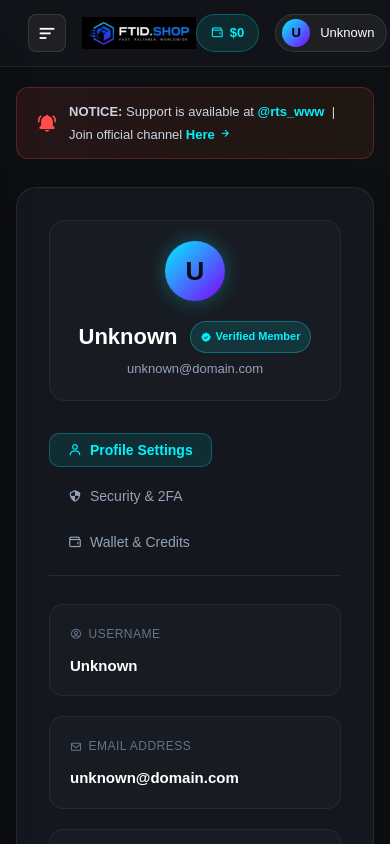
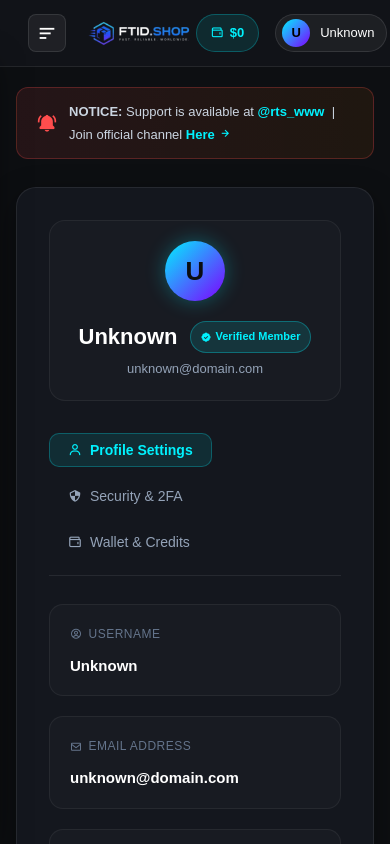
Before and after one commit to ogsuryansh/ftidshop, a React (Vite) app in the folder frontend/: page /dashboard in a window 390 px wide. Shown: the top 844 px of the page. Built offline with nearby package versions, Linux system fonts and the light colour scheme; no server answers.

Commit message:
UI Polish: Remove black background from brand logo PNG and apply screen blend mode

```diff
--- a/frontend/src/App.css
+++ b/frontend/src/App.css
@@ -189,6 +189,10 @@
   }
 }
 
+.brand_logo_img {
+  mix-blend-mode: screen;
+}
+
 @media (max-width: 768px) {
   body {
     font-size: 0.9rem !important;
@@ -197,6 +201,7 @@
 
   .brand_logo_img {
     height: 32px !important;
+    mix-blend-mode: screen;
   }
 
   .bg_tertiary .align_center {
```
Also changed, not shown: frontend/public/assets/images/brand_logo.png.
